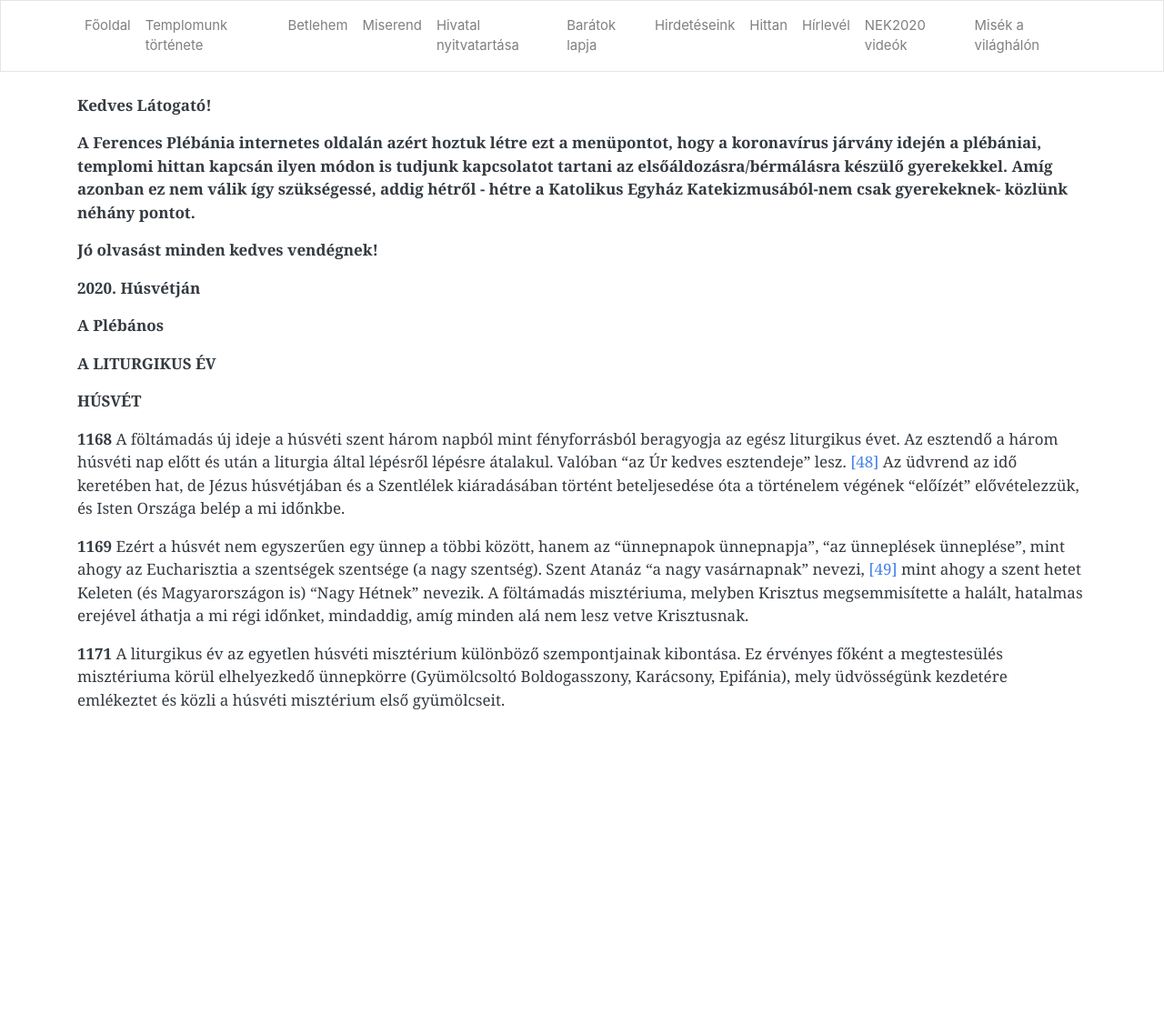
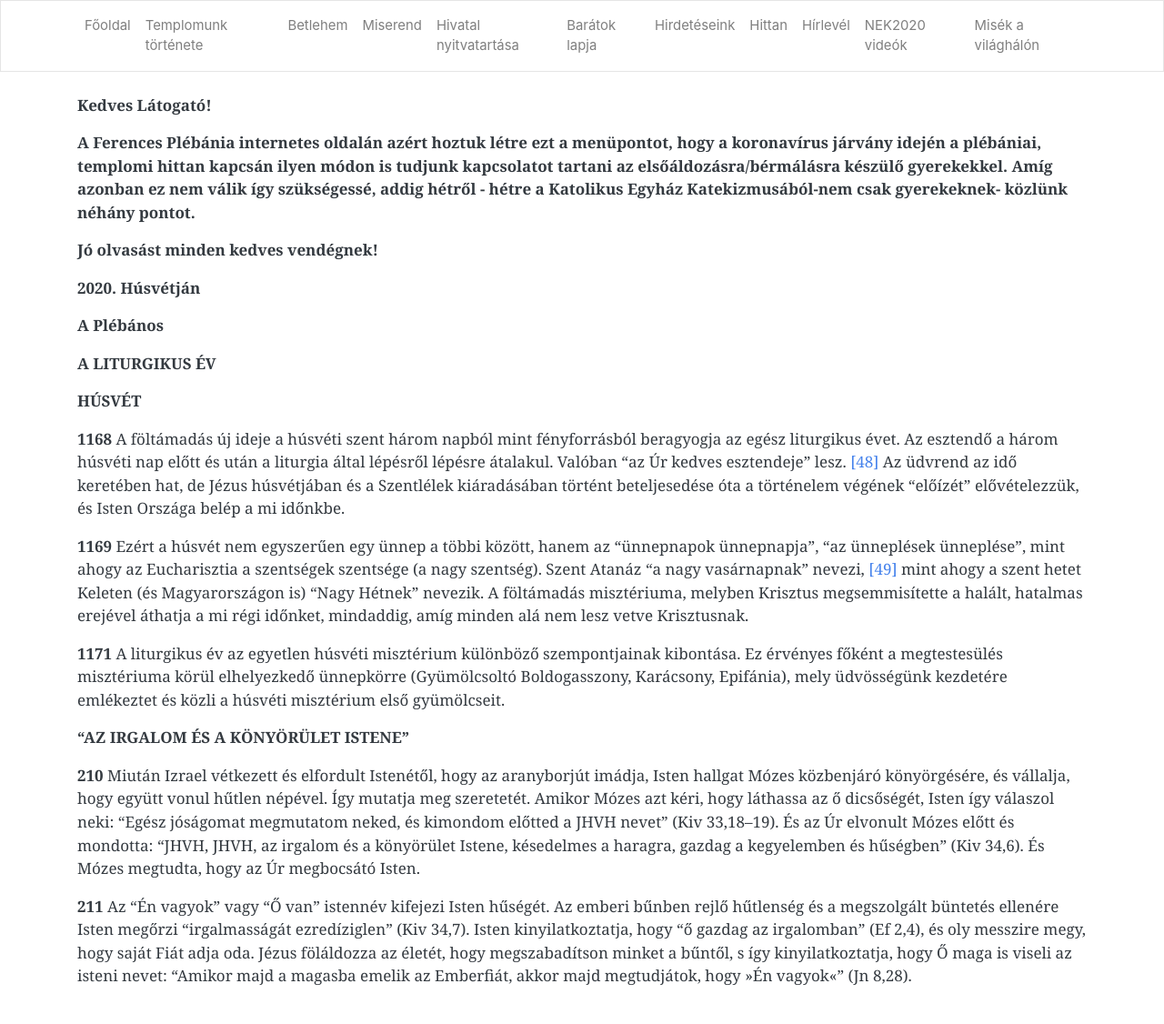
Before and after one commit to pecsi-ferences/pecsi-ferences.github.io, a Jekyll site: the page built from hittan.md, in a window 1280 px wide. Shown: the whole page at 91% size. Built offline with Jekyll 4.4.1, drawn with Linux system fonts in a browser that asks for light colours; nearby versions of some CDN libraries; before the commit the page ends 900 px from its top, so only the background shows below that.

Commit message:
Update from Forestry.io Zoltán Dohány updated hittan.md

```diff
--- a/hittan.md
+++ b/hittan.md
@@ -22,3 +22,9 @@ title: Hittan
 **1169** Ezért a húsvét nem egyszerűen egy ünnep a többi között, hanem az "ünnepnapok ünnepnapja", "az ünneplések ünneplése", mint ahogy az Eucharisztia a szentségek szentsége (a nagy szentség). Szent Atanáz "a nagy vasárnapnak" nevezi, [\[49\] ](https://archiv.katolikus.hu/kek/kek01135.html#J49)mint ahogy a szent hetet Keleten (és Magyarországon is) "Nagy Hétnek" nevezik. A föltámadás misztériuma, melyben Krisztus megsemmisítette a halált, hatalmas erejével áthatja a mi régi időnket, mindaddig, amíg minden alá nem lesz vetve Krisztusnak.
 
 **1171** A liturgikus év az egyetlen húsvéti misztérium különböző szempontjainak kibontása. Ez érvényes főként a megtestesülés misztériuma körül elhelyezkedő ünnepkörre (Gyümölcsoltó Boldogasszony, Karácsony, Epifánia), mely üdvösségünk kezdetére emlékeztet és közli a húsvéti misztérium első gyümölcseit.
+
+**"AZ IRGALOM ÉS A KÖNYÖRÜLET ISTENE"**
+
+**210** Miután Izrael vétkezett és elfordult Istenétől, hogy az aranyborjút imádja, Isten hallgat Mózes közbenjáró könyörgésére, és vállalja, hogy együtt vonul hűtlen népével. Így mutatja meg szeretetét. Amikor Mózes azt kéri, hogy láthassa az ő dicsőségét, Isten így válaszol neki: "Egész jóságomat megmutatom neked, és kimondom előtted a JHVH nevet" (Kiv 33,18--19). És az Úr elvonult Mózes előtt és mondotta: "JHVH, JHVH, az irgalom és a könyörület Istene, késedelmes a haragra, gazdag a kegyelemben és hűségben" (Kiv 34,6). És Mózes megtudta, hogy az Úr megbocsátó Isten.
+
+**211** Az "Én vagyok" vagy "Ő van" istennév kifejezi Isten hűségét. Az emberi bűnben rejlő hűtlenség és a megszolgált büntetés ellenére Isten megőrzi "irgalmasságát ezredíziglen" (Kiv 34,7). Isten kinyilatkoztatja, hogy "ő gazdag az irgalomban" (Ef 2,4), és oly messzire megy, hogy saját Fiát adja oda. Jézus föláldozza az életét, hogy megszabadítson minket a bűntől, s így kinyilatkoztatja, hogy Ő maga is viseli az isteni nevet: "Amikor majd a magasba emelik az Emberfiát, akkor majd megtudjátok, hogy »Én vagyok«" (Jn 8,28).
```
